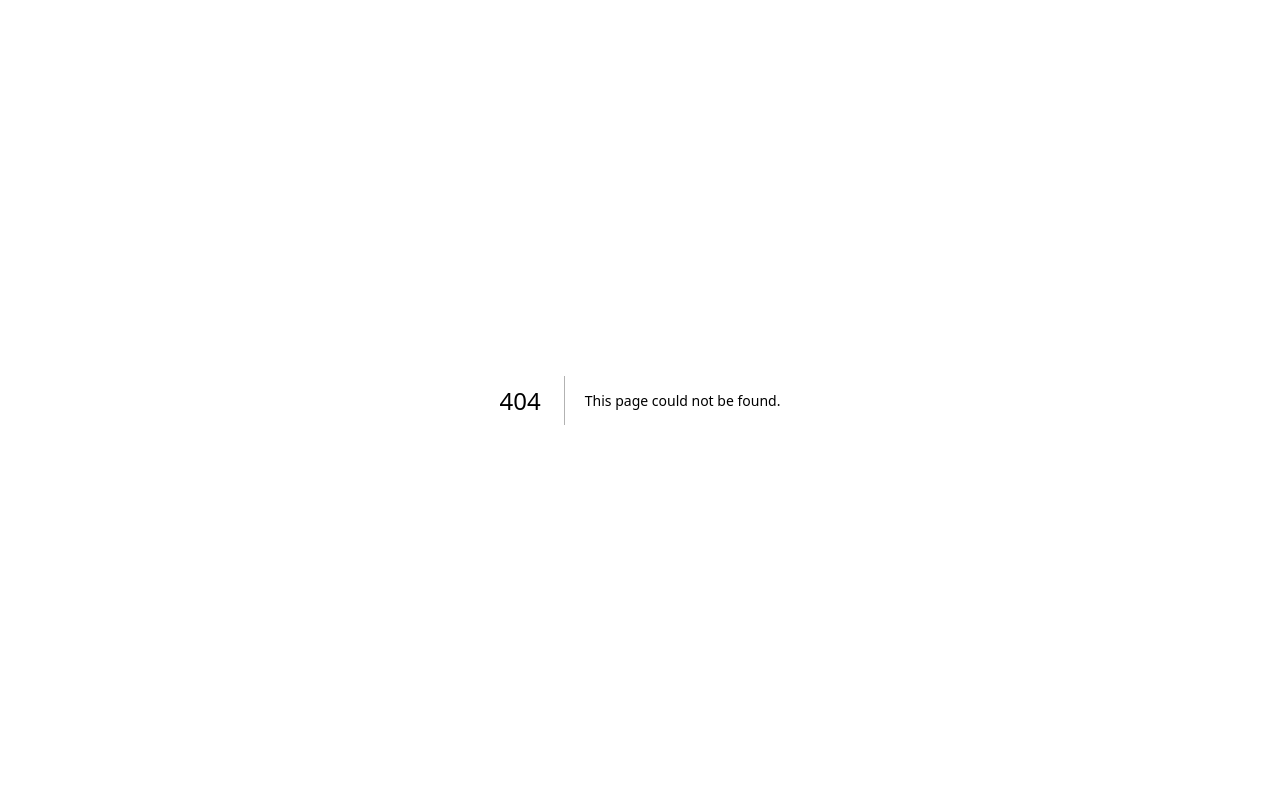
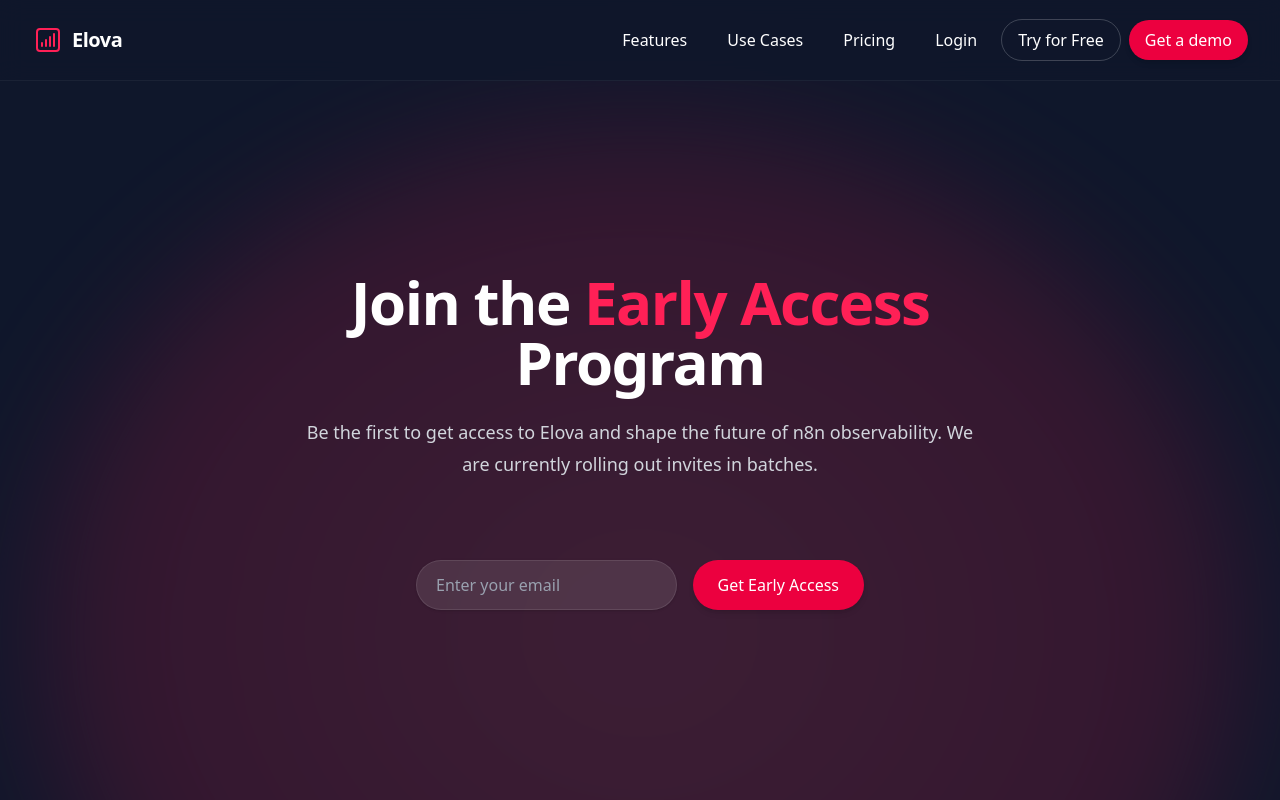
Before and after one commit to philipphaunstetter/elova-sales, a Next.js app: page /early-access in a window 1280 px wide. Before the commit this address had no page. Shown: the top 800 px of the page. Built offline with nearby package versions, Linux system fonts and the light colour scheme.

Commit message:
feat: implement early access page and waitlist integration

```diff
--- /dev/null
+++ b/src/app/actions.ts
@@ -0,0 +1,38 @@
+'use server'
+
+export async function joinWaitlist(email: string) {
+  const webhookUrl = 'https://n8n.srv1041535.hstgr.cloud/webhook/elova-waiting-list'
+  // The user specified "JWT token", so we'll assume it's used as a Bearer token or similar.
+  // Using a generic name so the user can set it in Vercel.
+  const secret = process.env.N8N_WEBHOOK_SECRET
+
+  if (!secret) {
+    console.error('Missing N8N_WEBHOOK_SECRET environment variable')
+    return { success: false, error: 'Server configuration error' }
+  }
+
+  try {
+    const response = await fetch(webhookUrl, {
+      method: 'POST',
+      headers: {
+        'Content-Type': 'application/json',
+        'Authorization': `Bearer ${secret}`,
+      },
+      body: JSON.stringify({
+        email,
+        source: 'elova-sales-site',
+        timestamp: new Date().toISOString()
+      }),
+    })
+
+    if (!response.ok) {
+      console.error(`Webhook failed with status: ${response.status}`)
+      return { success: false, error: 'Failed to join waitlist' }
+    }
+
+    return { success: true }
+  } catch (error) {
+    console.error('Error joining waitlist:', error)
+    return { success: false, error: 'An unexpected error occurred' }
+  }
+}
--- /dev/null
+++ b/src/app/early-access/page.tsx
@@ -0,0 +1,56 @@
+import { Container } from '@/components/container'
+import { Footer } from '@/components/footer'
+import { Navbar } from '@/components/navbar'
+import { WaitlistForm } from '@/components/waitlist-form'
+
+export const metadata = {
+  title: 'Early Access',
+  description: 'Join the early access list for Elova.',
+}
+
+export default function EarlyAccess() {
+  return (
+    <div className="overflow-hidden bg-slate-900">
+      <div className="relative isolate">
+         {/* Radial gradient overlay for entire page */}
+         <svg
+          viewBox="0 0 1208 1024"
+          aria-hidden="true"
+          className="absolute top-1/2 left-1/2 -z-10 h-[64rem] -translate-x-1/2 -translate-y-1/2 blur-3xl opacity-20"
+        >
+          <ellipse cx={604} cy={512} rx={604} ry={512} fill="url(#early-access-gradient)" />
+          <defs>
+            <radialGradient id="early-access-gradient">
+              <stop stopColor="#f43f5e" />
+              <stop offset={1} stopColor="#be123c" />
+            </radialGradient>
+          </defs>
+        </svg>
+
+        <div className="min-h-screen flex flex-col">
+          <Navbar />
+          <main className="flex-1 flex items-center">
+            <div className="relative w-full">
+              <Container className="relative">
+                <div className="mx-auto max-w-2xl text-center py-16 sm:py-20">
+                  <h1 className="font-display text-4xl font-semibold tracking-tight text-white sm:text-6xl">
+                    Join the <span className="text-rose-500">Early Access</span> Program
+                  </h1>
+                  <p className="mt-6 text-lg leading-8 text-gray-300">
+                    Be the first to get access to Elova and shape the future of n8n observability.
+                    We are currently rolling out invites in batches.
+                  </p>
+                  <div className="mt-10 flex items-center justify-center">
+                    <WaitlistForm />
+                  </div>
+                </div>
+              </Container>
+            </div>
+          </main>
+        </div>
+
+        <Footer hideCta />
+      </div>
+    </div>
+  )
+}
--- a/src/app/pricing/pricing-client.tsx
+++ b/src/app/pricing/pricing-client.tsx
@@ -22,7 +22,7 @@
     description: 'For solo developers and hobbyists.',
     priceMonthly: 12,
     priceAnnually: 120,
-    href: '#',
+    href: '/early-access',
     highlights: [
       { description: '1 n8n Instance' },
       { description: '7-day Data Retention' },
@@ -47,7 +47,7 @@
     description: 'For production workflows and small teams.',
     priceMonthly: 39,
     priceAnnually: 390,
-    href: '#',
+    href: '/early-access',
     highlights: [
       { description: 'Everything from Community' },
       { description: '5 n8n Instances' },
@@ -73,7 +73,7 @@
     description: 'For agencies and scaling companies.',
     priceMonthly: 199,
     priceAnnually: 1990,
-    href: '#',
+    href: '/early-access',
     highlights: [
       { description: 'Everything from Pro' },
       { description: '50 n8n Instances' },
@@ -234,7 +234,7 @@
         </div>
         <div className="mt-8">
           <Button href={tier.href} variant={isPro ? 'primary' : 'secondary'} className="w-full">
-            {tier.priceMonthly === 0 ? 'Get Started' : 'Start free trial'}
+            Get Early Access
           </Button>
         </div>
         <ul className={`mt-8 space-y-3 pt-8 border-t ${borderColor}`}>
--- a/src/components/footer.tsx
+++ b/src/components/footer.tsx
@@ -150,11 +150,11 @@
   )
 }
 
-export function Footer() {
+export function Footer({ hideCta = false }: { hideCta?: boolean }) {
   return (
     <footer className="relative bg-slate-900">
       <Container>
-        <CallToAction />
+        {!hideCta && <CallToAction />}
         <div className="pb-16">
           <div className="grid grid-cols-2 gap-y-10 pb-6 lg:grid-cols-6 lg:gap-8 border-t border-white/10 pt-16">
             <div className="col-span-2 flex">
--- a/src/components/hero.tsx
+++ b/src/components/hero.tsx
@@ -45,8 +45,8 @@
             transition={{ duration: 0.5, delay: 0.3 }}
             className="mt-12 flex flex-col gap-x-6 gap-y-4 sm:flex-row sm:items-center"
           >
-            <Button href="https://github.com/philipphaunstetter/n8n-analytics">
-              Get Started
+            <Button href="/early-access">
+              Get Early Access
             </Button>
             <Button variant="secondary" href="/#features">
               View Features
--- /dev/null
+++ b/src/components/waitlist-form.tsx
@@ -0,0 +1,54 @@
+'use client'
+
+import { useState } from 'react'
+import { joinWaitlist } from '@/app/actions'
+import { Button } from './button'
+
+export function WaitlistForm() {
+  const [email, setEmail] = useState('')
+  const [status, setStatus] = useState<'idle' | 'loading' | 'success'>('idle')
+
+  const handleSubmit = async (e: React.FormEvent) => {
+    e.preventDefault()
+    setStatus('loading')
+
+    // Call server action
+    const result = await joinWaitlist(email)
+
+    if (result.success) {
+      console.log('Joined waitlist:', email)
+      setStatus('success')
+      setEmail('')
+    } else {
+      console.error(result.error)
+      setStatus('idle') // Or 'error' state if we had one, but idle lets them retry
+      // Ideally show error message to user
+      alert('Something went wrong. Please try again.')
+    }
+  }
+
+  return (
+    <form onSubmit={handleSubmit} className="mt-10 flex max-w-md flex-col gap-y-4 sm:flex-row sm:gap-x-4">
+      <label htmlFor="email-address" className="sr-only">
+        Email address
+      </label>
+      <input
+        id="email-address"
+        name="email"
+        type="email"
+        autoComplete="email"
+        required
+        value={email}
+        onChange={(e) => setEmail(e.target.value)}
+        className="min-w-0 flex-auto rounded-full border-0 bg-white/10 px-5 py-3 text-base text-white shadow-sm ring-1 ring-inset ring-white/10 focus:ring-2 focus:ring-inset focus:ring-rose-500 sm:leading-6 placeholder:text-gray-400"
+        placeholder="Enter your email"
+        disabled={status === 'loading' || status === 'success'}
+      />
+      <div className="flex-none">
+        <Button type="submit" disabled={status === 'loading' || status === 'success'} className="!py-3 !px-6">
+          {status === 'loading' ? 'Joining...' : status === 'success' ? 'You’re on the list!' : 'Get Early Access'}
+        </Button>
+      </div>
+    </form>
+  )
+}
```
